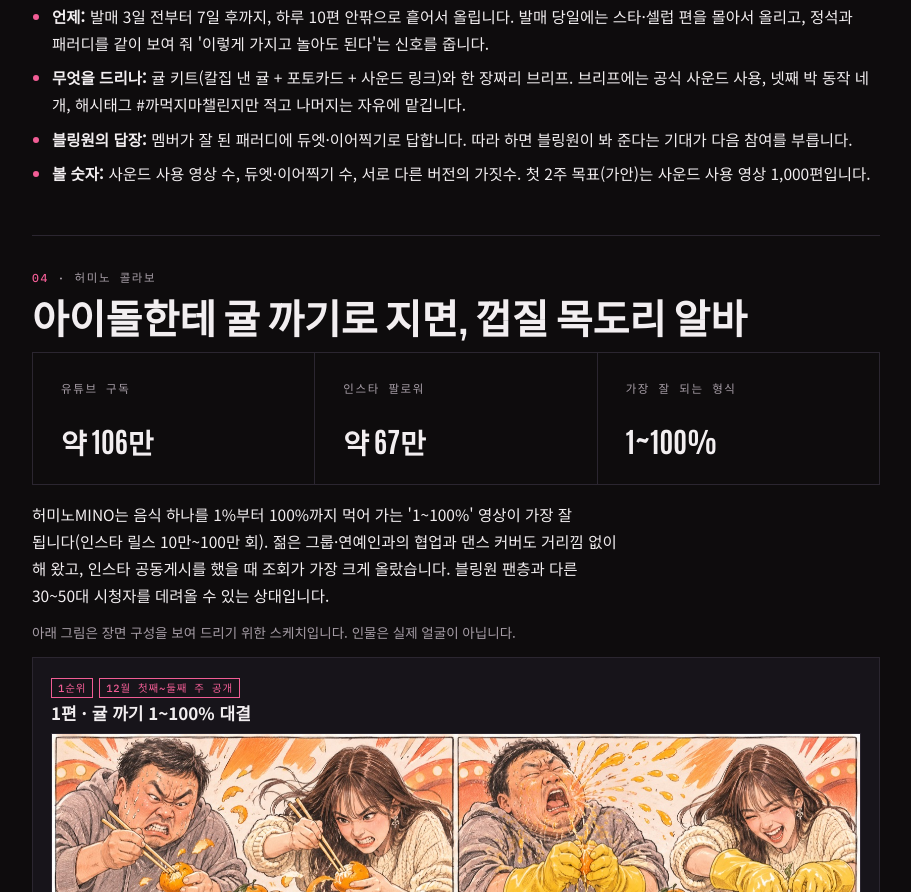
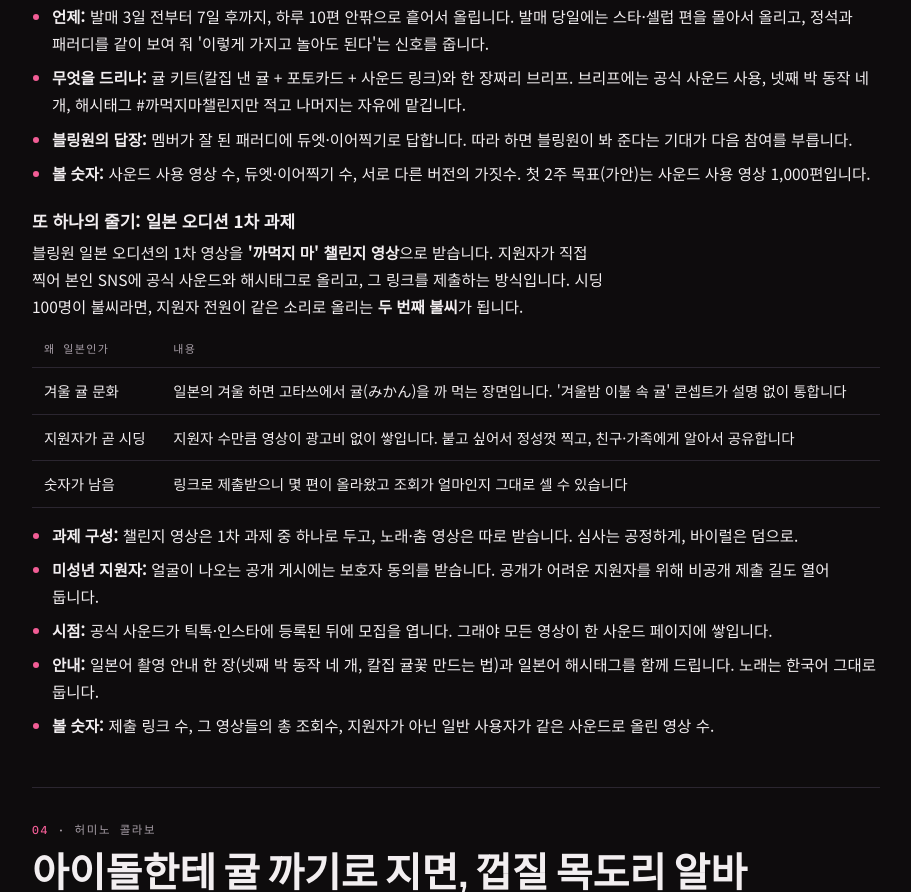
Before and after one commit to brooksglobal/blingone-gyul-challenge, a plain HTML site: page index.html in a window 1280 px wide. Shown: the part 5207-6099 px from the top of the page, without its empty margins (184-1095 px from the left). Drawn offline with Linux system fonts and the light colour scheme.

Commit message:
03장에 일본 오디션 1차 과제 줄기 추가
Co-Authored-By: Claude Opus 5.5 <noreply@anthropic.com>

```diff
--- a/index.html
+++ b/index.html
@@ -199,6 +199,24 @@ a{color:var(--ink);text-decoration-color:var(--pink);text-underline-offset:3px}
       <li><b>블링원의 답장:</b> 멤버가 잘 된 패러디에 듀엣·이어찍기로 답합니다. 따라 하면 블링원이 봐 준다는 기대가 다음 참여를 부릅니다.</li>
       <li><b>볼 숫자:</b> 사운드 사용 영상 수, 듀엣·이어찍기 수, 서로 다른 버전의 가짓수. 첫 2주 목표(가안)는 사운드 사용 영상 1,000편입니다.</li>
     </ul>
+
+    <h3>또 하나의 줄기: 일본 오디션 1차 과제</h3>
+    <p>블링원 일본 오디션의 1차 영상을 <b>'까먹지 마' 챌린지 영상</b>으로 받습니다. 지원자가 직접 찍어 본인 SNS에 공식 사운드와 해시태그로 올리고, 그 링크를 제출하는 방식입니다. 시딩 100명이 불씨라면, 지원자 전원이 같은 소리로 올리는 <b>두 번째 불씨</b>가 됩니다.</p>
+    <div class="tw"><table>
+      <thead><tr><th>왜 일본인가</th><th>내용</th></tr></thead>
+      <tbody>
+        <tr><td>겨울 귤 문화</td><td>일본의 겨울 하면 고타쓰에서 귤(みかん)을 까 먹는 장면입니다. '겨울밤 이불 속 귤' 콘셉트가 설명 없이 통합니다</td></tr>
+        <tr><td>지원자가 곧 시딩</td><td>지원자 수만큼 영상이 광고비 없이 쌓입니다. 붙고 싶어서 정성껏 찍고, 친구·가족에게 알아서 공유합니다</td></tr>
+        <tr><td>숫자가 남음</td><td>링크로 제출받으니 몇 편이 올라왔고 조회가 얼마인지 그대로 셀 수 있습니다</td></tr>
+      </tbody>
+    </table></div>
+    <ul class="todo">
+      <li><b>과제 구성:</b> 챌린지 영상은 1차 과제 중 하나로 두고, 노래·춤 영상은 따로 받습니다. 심사는 공정하게, 바이럴은 덤으로.</li>
+      <li><b>미성년 지원자:</b> 얼굴이 나오는 공개 게시에는 보호자 동의를 받습니다. 공개가 어려운 지원자를 위해 비공개 제출 길도 열어 둡니다.</li>
+      <li><b>시점:</b> 공식 사운드가 틱톡·인스타에 등록된 뒤에 모집을 엽니다. 그래야 모든 영상이 한 사운드 페이지에 쌓입니다.</li>
+      <li><b>안내:</b> 일본어 촬영 안내 한 장(넷째 박 동작 네 개, 칼집 귤꽃 만드는 법)과 일본어 해시태그를 함께 드립니다. 노래는 한국어 그대로 둡니다.</li>
+      <li><b>볼 숫자:</b> 제출 링크 수, 그 영상들의 총 조회수, 지원자가 아닌 일반 사용자가 같은 사운드로 올린 영상 수.</li>
+    </ul>
   </section>
 
   <section id="mino">
@@ -328,6 +346,7 @@ a{color:var(--ink);text-decoration-color:var(--pink);text-underline-offset:3px}
       <li>플랜 A가 안 터질 때 B·C 중 어디로 갈아탈지, 미리 해 둘 것을 어디까지 할지</li>
       <li>허미노 협업 진행 여부와 첫 미팅 일정</li>
       <li>시딩 약 100명 명단(스타·셀럽 몇 명까지 가능한지)과 귤 키트 수량</li>
+      <li>일본 오디션 1차 과제를 '까먹지 마' 챌린지 영상으로 받을지, 모집 시기를 사운드 등록 뒤로 맞출 수 있는지</li>
       <li>제주 귤 농장 섭외를 시작할지</li>
       <li>챌린지를 올릴 공식 틱톡 계정과 운영 주체, 멤버 얼굴이 들어가는 시안·굿즈 사용 범위</li>
     </ul>
```
